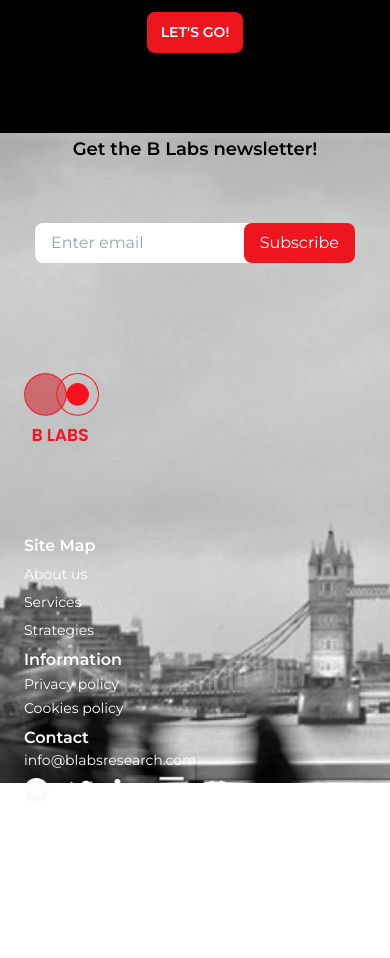
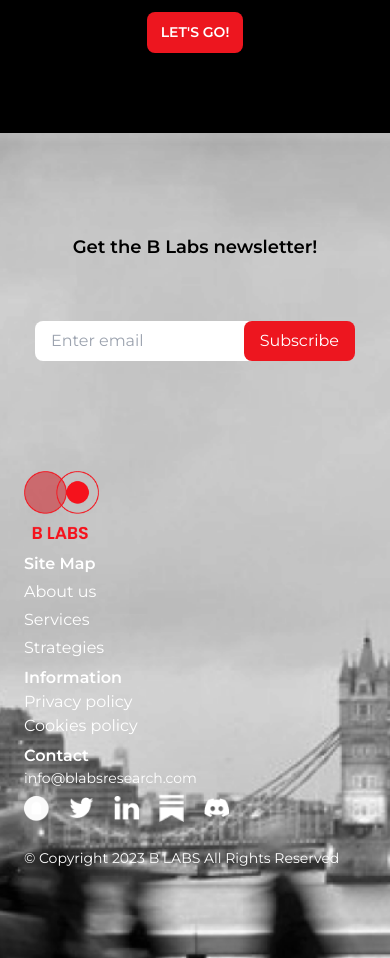
Before and after one commit to BLabsResearch/B-Labs-Website, a Next.js app: page / in a window 390 px wide. Shown: the part 6585-7543 px from the top of the page. Before the commit the page ends 7445 px from the top, so only its background shows below. Built offline with nearby package versions, Linux system fonts and the light colour scheme.

Commit message:
suprememods

```diff
--- a/components/Footer.tsx
+++ b/components/Footer.tsx
@@ -3,8 +3,8 @@ import Link from "next/link";
 
 export default function Footer() {
     return(
-        <div className="w-full h-[650px] lg:h-auto bg-[url('/footer.png')] bg-no-repeat bg-bottom bg-cover px-3.5 py-5
-            lg:px-10 lg:py-8 flex flex-col items-center justify-center space-y-5">
+        <div className="w-full h-full lg:h-auto bg-[url('/footer.png')] bg-no-repeat bg-bottom bg-cover px-3.5 py-5
+            lg:px-10 lg:py-8 flex flex-col items-center justify-center space-y-5 pb-[80px]">
             <div className="flex flex-col items-center space-y-3.5 mt-[80px] mb-[40px]" id="newsletter">
                 <h3 className="text-lg lg:text-2xl font-semibold text-center">Get the B Labs newsletter!</h3>
             </div>
@@ -15,7 +15,7 @@ export default function Footer() {
                 </div>
             </div>
             <div className="w-full p-2.5 flex flex-col lg:flex-row lg:justify-between space-y-1.5 lg:space-y-0 max-w-6xl">
-                <div className="space-y-1.5 mb-[80px]">
+                <div className="space-y-1.5">
                     <div className="relative min-w-[75px]">
                         <Image src={"/red-logo.png"} width={75} height={75} alt="logo" />
                     </div>
@@ -23,53 +23,73 @@ export default function Footer() {
                         © Copyright 2023 B LABS All Rights Reserved
                     </p>
                     <div className="lg:flex space-x-5 items-center hidden">
-                        <Link href={"/"} className="relative min-w-[25px]">
+                        <Link legacyBehavior href={"https://medium.com/@BLabs"} className="relative min-w-[25px]">
+                            <a target="_blank">
                                 <Image src={"/apple.png"} width={25} height={25} alt="logo" />
+                            </a>
                         </Link>
-                        <Link href={"/"} className="relative min-w-[25px]">
+                        <Link legacyBehavior href={"https://twitter.com/blabsresearch"} className="relative min-w-[25px]">
+                            <a target="_blank">
                                 <Image src={"/twitter.png"} width={25} height={25} alt="logo" />
+                            </a>
                         </Link>
-                        <Link href={"/"} className="relative min-w-[25px]">
+                        <Link legacyBehavior href={"https://www.linkedin.com/company/blabsresearch"} className="relative min-w-[25px]">
+                            <a target="_blank">
                                 <Image src={"/linkedin.png"} width={25} height={25} alt="logo" />
+                            </a>
                         </Link>
-                        <Link href={"/"} className="relative min-w-[25px]">
+                        <Link legacyBehavior href={"https://substack.com/profile/119179729-b-labs"} className="relative min-w-[25px]">
+                            <a target="_blank">
                                 <Image src={"/mark.png"} width={25} height={25} alt="logo" />
+                            </a>
                         </Link>
-                        <Link href={"/"} className="relative min-w-[25px]">
+                        <Link legacyBehavior href={"/"} className="relative min-w-[25px]">
+                            <a target="_blank">
                                 <Image src={"/discord.png"} width={25} height={25} alt="logo" />
+                            </a>
                         </Link>
                     </div>
                 </div>
                 <div className="text-white space-y-1">
                     <h2 className="font-semibold lg:text-lg">Site Map</h2>
-                    <div><Link href={"#about"} className="text-sm lg:text-base">About us</Link></div>
-                    <div><Link href={"#services"} className="text-sm lg:text-base">Services</Link></div>
-                    <div><Link href={"#strategies"} className="text-sm lg:text-base">Strategies</Link></div>
+                    <div><Link legacyBehavior href={"#about"} className="text-sm lg:text-base">About us</Link></div>
+                    <div><Link legacyBehavior href={"#services"} className="text-sm lg:text-base">Services</Link></div>
+                    <div><Link legacyBehavior href={"#strategies"} className="text-sm lg:text-base">Strategies</Link></div>
                 </div>
                 <div className="text-white">
                     <h2 className="font-semibold lg:text-lg">Information</h2>
-                    <div><Link href={"/"} className="text-sm lg:text-base">Privacy policy</Link></div>
-                    <div><Link href={"/"} className="text-sm lg:text-base">Cookies policy</Link></div>
+                    <div><Link legacyBehavior href={"/"} className="text-sm lg:text-base">Privacy policy</Link></div>
+                    <div><Link legacyBehavior href={"/"} className="text-sm lg:text-base">Cookies policy</Link></div>
                 </div>
                 <div className="text-white">
                     <h2 className="font-semibold lg:text-lg">Contact</h2>
                     <div><p className="text-sm lg:text-base">info@blabsresearch.com</p></div>
                 </div>
                 <div className="flex space-x-5 items-center lg:hidden">
-                    <Link href={"/"} className="relative min-w-[25px]">
+                    <Link legacyBehavior href={"https://medium.com/@BLabs"} className="relative min-w-[25px]">
+                        <a target="_blank">
                             <Image src={"/apple.png"} width={25} height={25} alt="logo" />
+                        </a>
                     </Link>
-                    <Link href={"/"} className="relative min-w-[25px]">
+                    <Link legacyBehavior href={"https://twitter.com/blabsresearch"} className="relative min-w-[25px]">
+                        <a target="_blank">
                             <Image src={"/twitter.png"} width={25} height={25} alt="logo" />
+                        </a>
                     </Link>
-                    <Link href={"/"} className="relative min-w-[25px]">
+                    <Link legacyBehavior href={"https://www.linkedin.com/company/blabsresearch"} className="relative min-w-[25px]">
+                        <a target="_blank">
                             <Image src={"/linkedin.png"} width={25} height={25} alt="logo" />
+                        </a>
                     </Link>
-                    <Link href={"/"} className="relative min-w-[25px]">
+                    <Link legacyBehavior href={"https://substack.com/profile/119179729-b-labs"} className="relative min-w-[25px]">
+                        <a target="_blank">
                             <Image src={"/mark.png"} width={25} height={25} alt="logo" />
+                        </a>
                     </Link>
-                    <Link href={"/"} className="relative min-w-[25px]">
+                    <Link legacyBehavior href={"/"} className="relative min-w-[25px]">
+                        <a target="_blank">
                             <Image src={"/discord.png"} width={25} height={25} alt="logo" />
+                        </a>
                     </Link>
                 </div>
                 <p className="p text-white block lg:hidden pt-5 text-sm lg:text-base">
```
Lines whose indentation alone changed are shown as unchanged.
